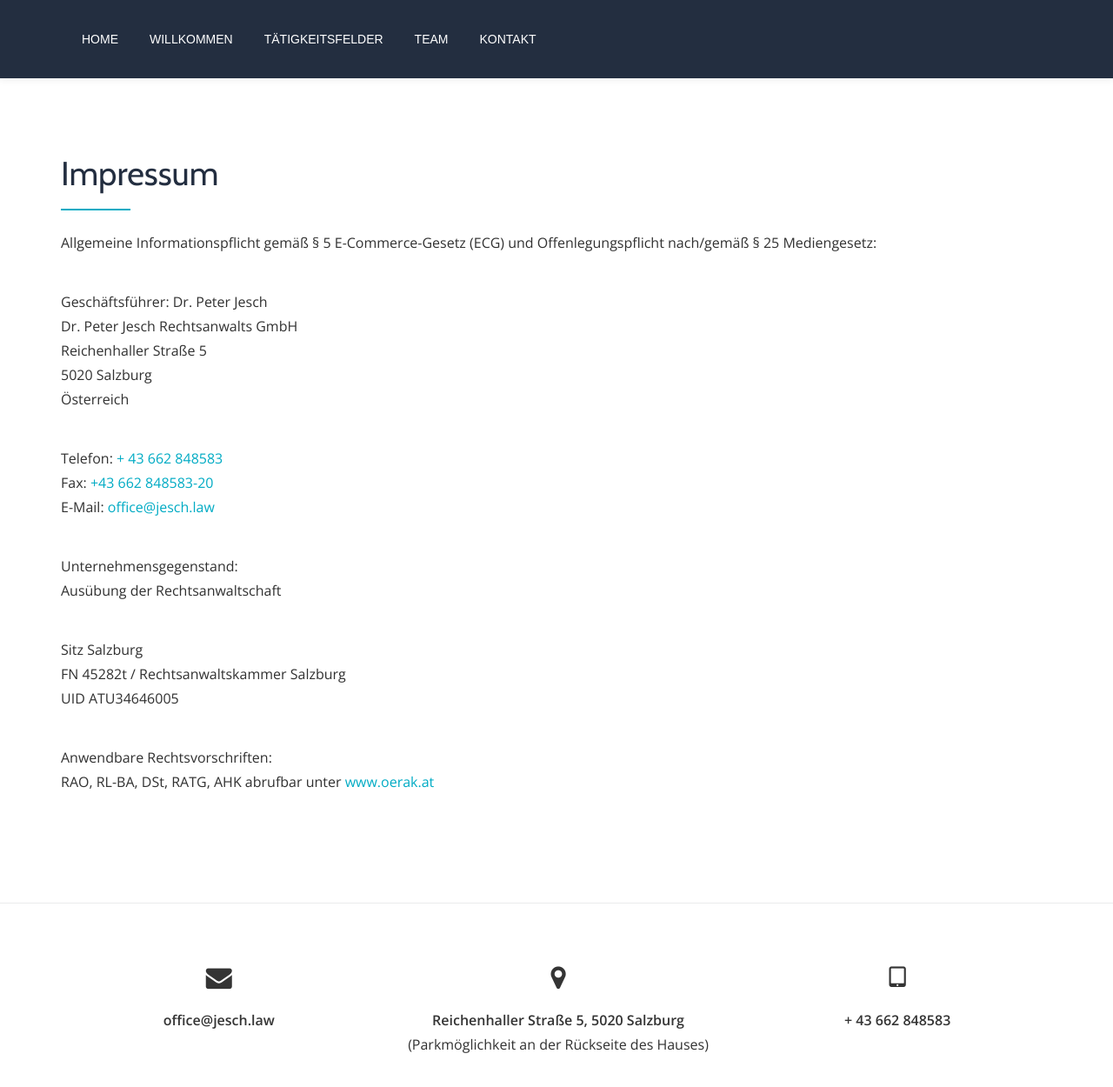
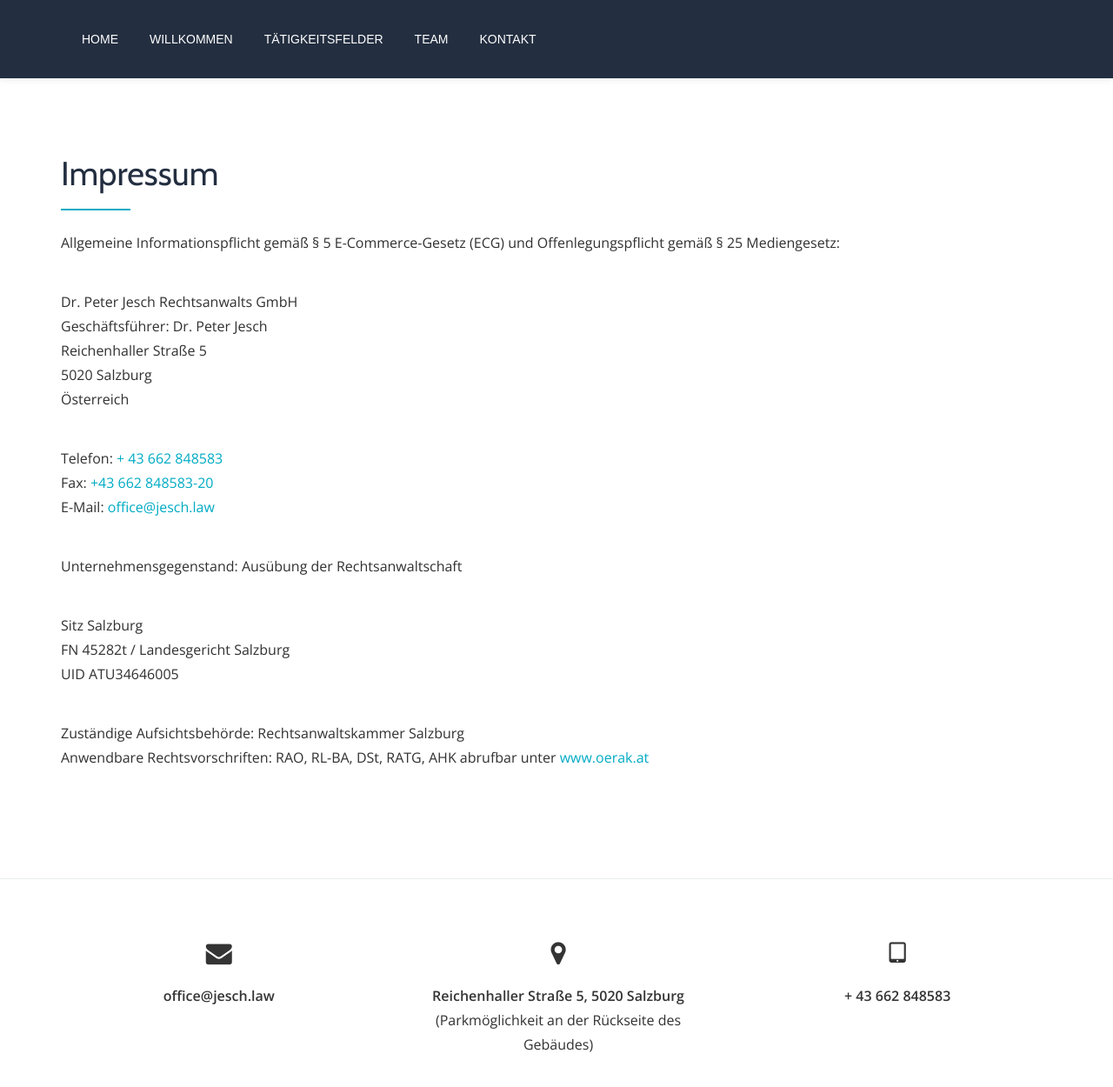
Before and after one commit to Funkmartin/Funkmartin.github.io, a Jekyll site: the page built from imprint/index.md, in a window 1280 px wide and 1400 px high, cut to the strip 0-1292 px from the top of the window. Shown: the top 1250 px of the strip at 87% size. Built offline with Jekyll 4.4.1, drawn with Linux system fonts in a browser that asks for light colours.

Commit message:
Weitere Anpassungen vorgenommen

```diff
--- a/_config.yml
+++ b/_config.yml
@@ -32,7 +32,8 @@ company:
       country: Österreich
     firmensitz: Sitz Salzburg
     firmennummer: FN 45282t
-    gerichtsstand: Rechtsanwaltskammer Salzburg
+    gerichtsstand: Landesgericht Salzburg
+    aufsichtsbehoerde: Rechtsanwaltskammer Salzburg
     uid: ATU34646005
 description: >
   Unsere Mission: Ihre Wertschöpfung durch selbst-lernende,
--- a/_includes/footer.html
+++ b/_includes/footer.html
@@ -14,7 +14,7 @@
               <i class="fa fa-map-marker colored-text"></i>
             </div>
             <a href="{{ site.company.location-link }}" class="strong" target="_blank">{{ site.company.location }}</a>
-            <p> (Parkmöglichkeit an der Rückseite des Hauses) </p>
+            <p> (Parkmöglichkeit an der Rückseite des Gebäudes) </p>
           </div>
           <div class="col-sm-4 contact-link-box col-xs-12">
             <div class="icon-container">
--- a/assets/main.scss
+++ b/assets/main.scss
@@ -11,7 +11,7 @@
 }
 
 .overlay-layer-wrap {
-  background: rgba(13, 60, 85, 0.3);
+  background: rgba(13, 60, 85, 0.25);
 }
 
 .archive-top .section-overlay-layer {
--- a/imprint/index.md
+++ b/imprint/index.md
@@ -4,10 +4,10 @@ title: Impressum
 permalink: /imprint/
 ---
 
-Allgemeine Informationspflicht gemäß § 5 E-Commerce-Gesetz (ECG) und Offenlegungspflicht nach/gemäß § 25 Mediengesetz:
+Allgemeine Informationspflicht gemäß § 5 E-Commerce-Gesetz (ECG) und Offenlegungspflicht gemäß § 25 Mediengesetz:
 
+{{ site.company.imprint.name }}<br>
 {{ site.company.imprint.ceo }}<br>
-{{ site.company.imprint.name }}<br>
 {{ site.company.imprint.address.street }}<br>
 {{ site.company.imprint.address.zip }} {{ site.company.imprint.address.city }}<br>
 {{ site.company.imprint.address.country }}
@@ -16,12 +16,11 @@ Telefon: [{{ site.company.phone }}](tel:{{ site.company.phone }})<br>
 Fax: [{{ site.company.fax }}](tel:{{ site.company.fax }})<br>
 E-Mail: [{{ site.company.email }}](mailto:{{ site.company.email }})
 
-Unternehmensgegenstand: <br>
-Ausübung der Rechtsanwaltschaft
+Unternehmensgegenstand: Ausübung der Rechtsanwaltschaft
 
 {{ site.company.imprint.firmensitz }}<br>
 {{ site.company.imprint.firmennummer }} / {{ site.company.imprint.gerichtsstand }}<br>
 UID {{ site.company.imprint.uid }}
 
-Anwendbare Rechtsvorschriften: <br>
-RAO, RL-BA, DSt, RATG, AHK abrufbar unter [www.oerak.at](http://www.oerak.at){:target="_blank"} <br>
+Zuständige Aufsichtsbehörde: {{ site.company.imprint.aufsichtsbehoerde }} <br>
+Anwendbare Rechtsvorschriften: RAO, RL-BA, DSt, RATG, AHK abrufbar unter [www.oerak.at](http://www.oerak.at){:target="_blank"}
```
Also changed, not shown: index.html (+7 -3 lines), assets/images/logo-blue.svg (deleted), assets/images/logo.svg (deleted), assets/images/team.jpg (deleted), assets/images/titel.jpg (deleted).
